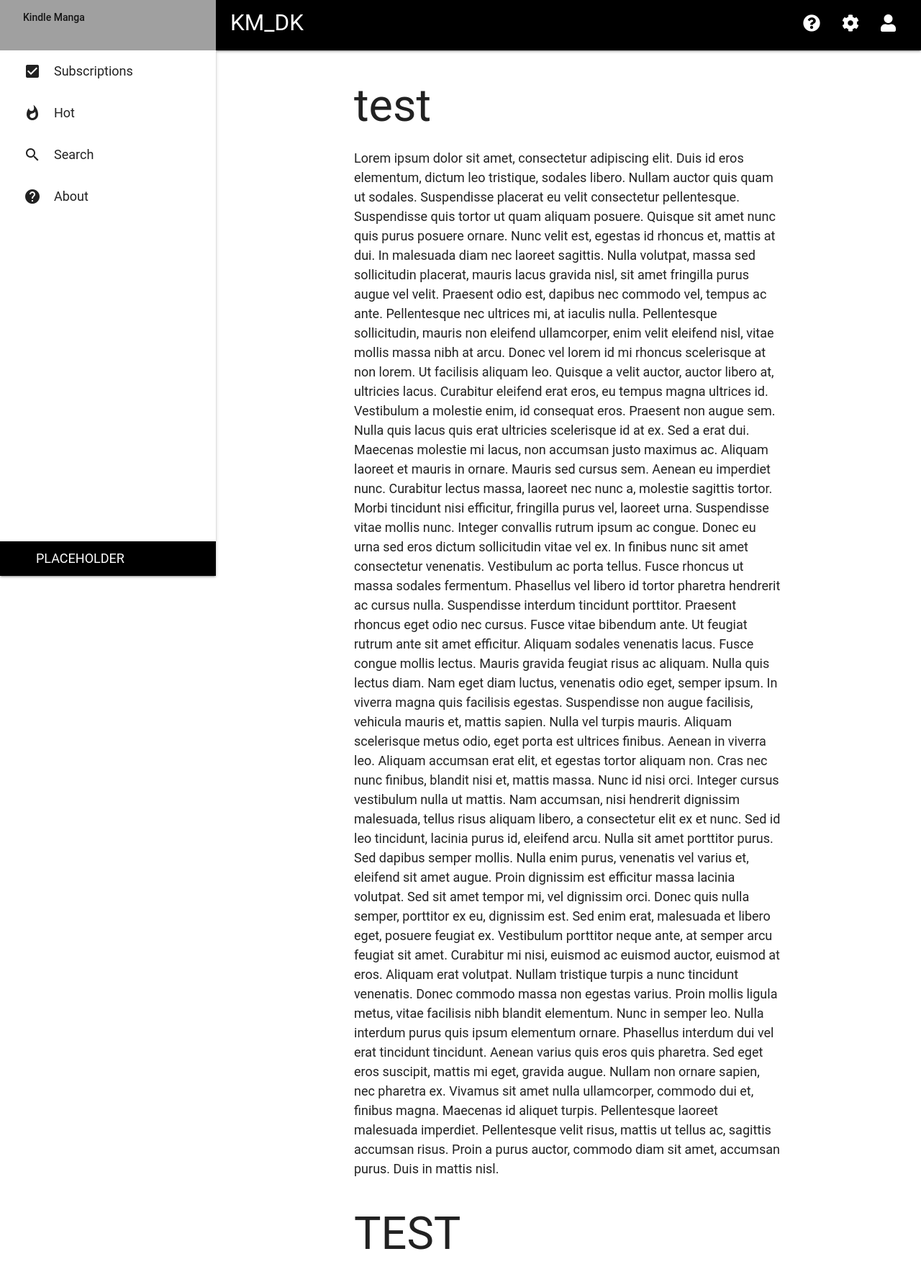
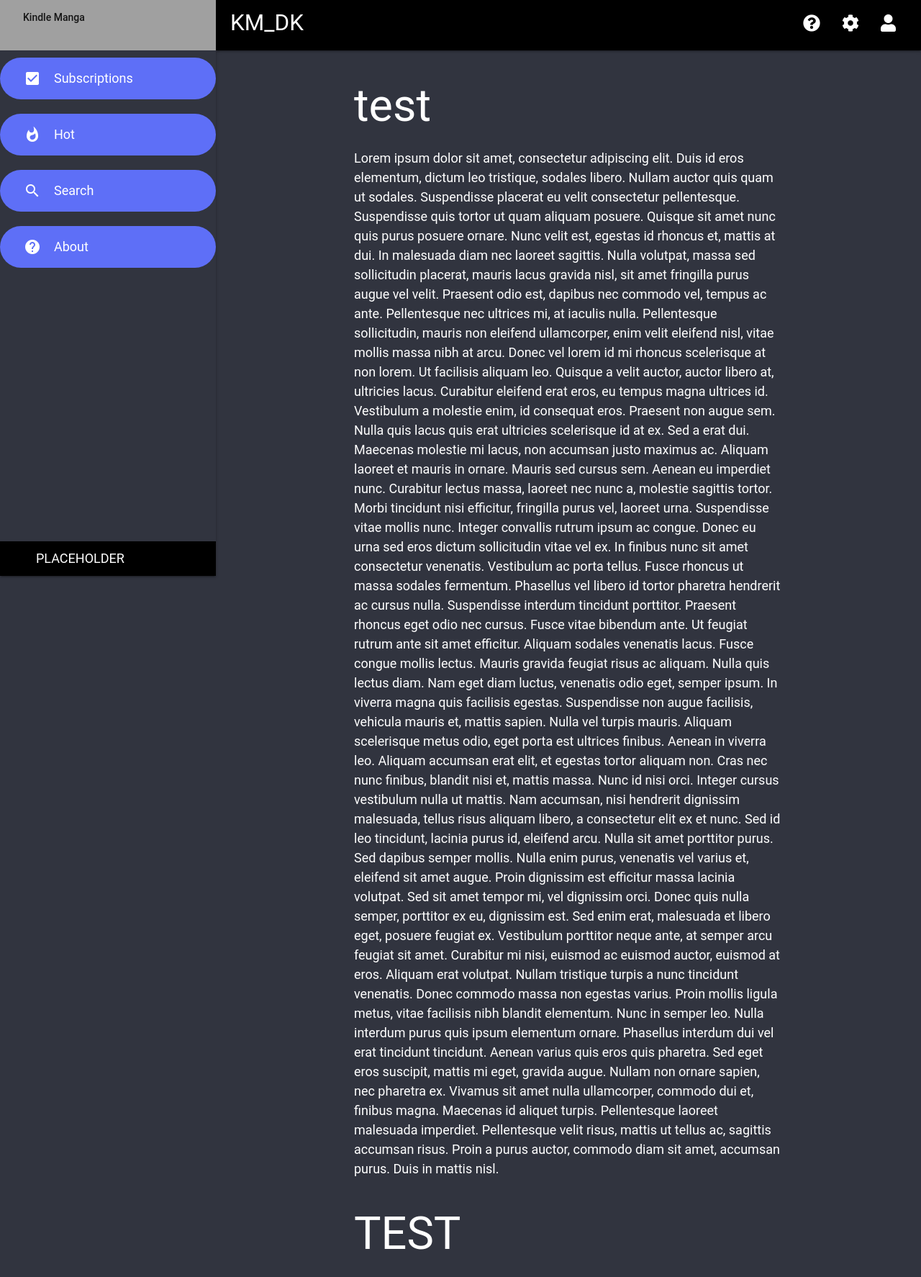
Before and after one commit to dkage/kindle_manga, a Django app: page /dashboard in a window 1280 px wide. Shown: the whole page at 72% size. Run offline with Django 3.2, Linux system fonts and the light colour scheme; some libraries are stand-ins or nearby versions.

Commit message:
Add css vars, add setup new colors, add background color

```diff
--- a/static/css/base.css
+++ b/static/css/base.css
@@ -4,6 +4,11 @@ body, ul, li, p {
     font-family: Roboto, serif;
     display: flex;
     flex-direction: column;
+}
+
+body {
+    background: var(--background-color);
+    color: white;
 }
 
 .navbar-static-top, #content {
@@ -34,6 +39,7 @@ body, ul, li, p {
 }
 
 #sidenav-left {
+    background: var(--background-color);
     height: 100%;
 }
 
@@ -59,3 +65,16 @@ header {
     justify-content: center;
     padding-left: 50px;
 }
+
+.collapsible-header {
+    background: var(--color-light-cards) !important;
+    border-radius: 30px;
+    margin: 10px 0 10px 0;
+
+}
+
+.collapsible-body {
+    background: var(--color-secondary) !important;
+    border-radius: 30px;
+    margin: 10px 0 10px 0;
+}
--- /dev/null
+++ b/static/css/theme.css
@@ -0,0 +1,13 @@
+:root {
+    --background-color: #31343f;
+    /*--color-primary: #70aef9;*/
+    --color-primary: #5e6ff7;
+    --color-secondary: #a88bf8;
+    --color-tertiary: #ed6a60;
+    --color-support: #fffe97;
+    --color-support2: #8efb94;
+    --color-support3: #f08d68;
+    --color-support4: #c99c6e;
+    --color-light-cards: #5e6ff7;
+    --color-dark-cards: #444444;
+}
--- a/templates/base.html
+++ b/templates/base.html
@@ -5,6 +5,7 @@
 <head>
     <meta charset="UTF-8">
     <link href="{% static 'favicon.ico' %}" rel="shortcut icon" type="image/png" />
+    <link rel="stylesheet" href="{% static 'css/theme.css'%}">
     <link rel="stylesheet" href="{% static 'css/base.css'%}">
     <link rel="stylesheet" href="https://cdnjs.cloudflare.com/ajax/libs/materialize/1.0.0/css/materialize.min.css">
     <script src="https://cdnjs.cloudflare.com/ajax/libs/materialize/1.0.0/js/materialize.min.js"></script>
--- a/templates/index.html
+++ b/templates/index.html
@@ -5,6 +5,7 @@
 <head>
     <meta charset="UTF-8">
     <link href="{% static 'favicon.ico' %}" rel="shortcut icon" type="image/png" />
+    <link rel="stylesheet" href="{% static 'css/theme.css'%}">
     <link rel="stylesheet" href="{% static 'css/home.css'%}">
     <link rel="stylesheet" href="https://cdnjs.cloudflare.com/ajax/libs/materialize/1.0.0/css/materialize.min.css">
     <script src="https://cdnjs.cloudflare.com/ajax/libs/materialize/1.0.0/js/materialize.min.js"></script>
```
Also changed, not shown: static/css/home.css (+6 -3 lines).
